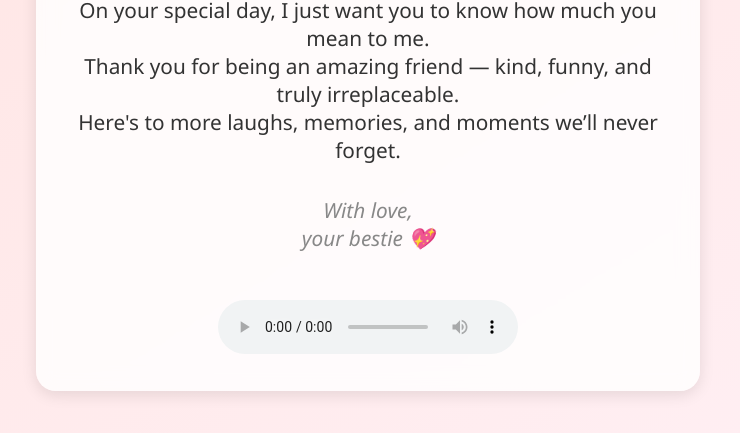
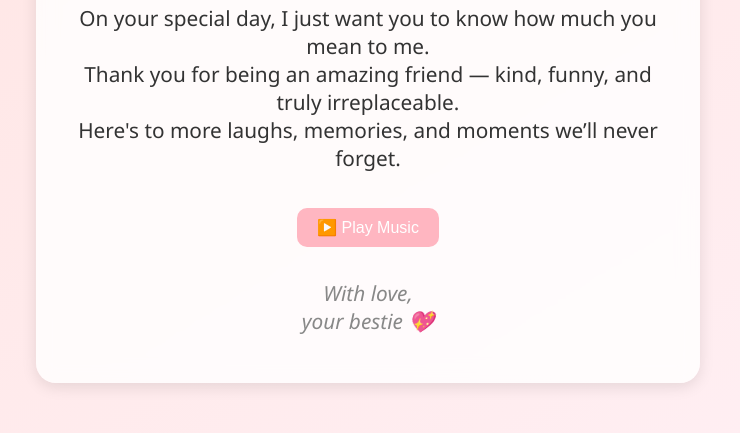
Before and after one commit to sala-pg/Birthday-for-csj, a plain HTML site: page index.html in a window 1280 px wide. Shown: the part 301-734 px from the top of the page, without its empty margins (272-1012 px from the left). Drawn offline with Linux system fonts and the light colour scheme.

Commit message:
Add files via upload

```diff
--- a/index.html
+++ b/index.html
@@ -56,8 +56,20 @@
       backdrop-filter: blur(10px);
     }
 
-    audio {
-      margin-top: 2rem;
+    button {
+      margin-top: 20px;
+      padding: 10px 20px;
+      font-size: 1rem;
+      background-color: #ffb6c1;
+      border: none;
+      border-radius: 10px;
+      cursor: pointer;
+      color: #fff;
+      transition: background-color 0.3s;
+    }
+
+    button:hover {
+      background-color: #ff69b4;
     }
   </style>
 </head>
@@ -70,8 +82,9 @@
       Thank you for being an amazing friend — kind, funny, and truly irreplaceable. <br>
       Here's to more laughs, memories, and moments we’ll never forget.
     </p>
+    <button onclick="document.getElementById('bgmusic').play()">▶️ Play Music</button>
     <p class="footer">With love, <br>your bestie 💖</p>
-    <audio controls autoplay loop>
+    <audio id="bgmusic" loop>
       <source src="https://cdn.pixabay.com/audio/2023/05/18/audio_b36d4984fd.mp3" type="audio/mp3">
       Your browser does not support the audio element.
     </audio>
```
